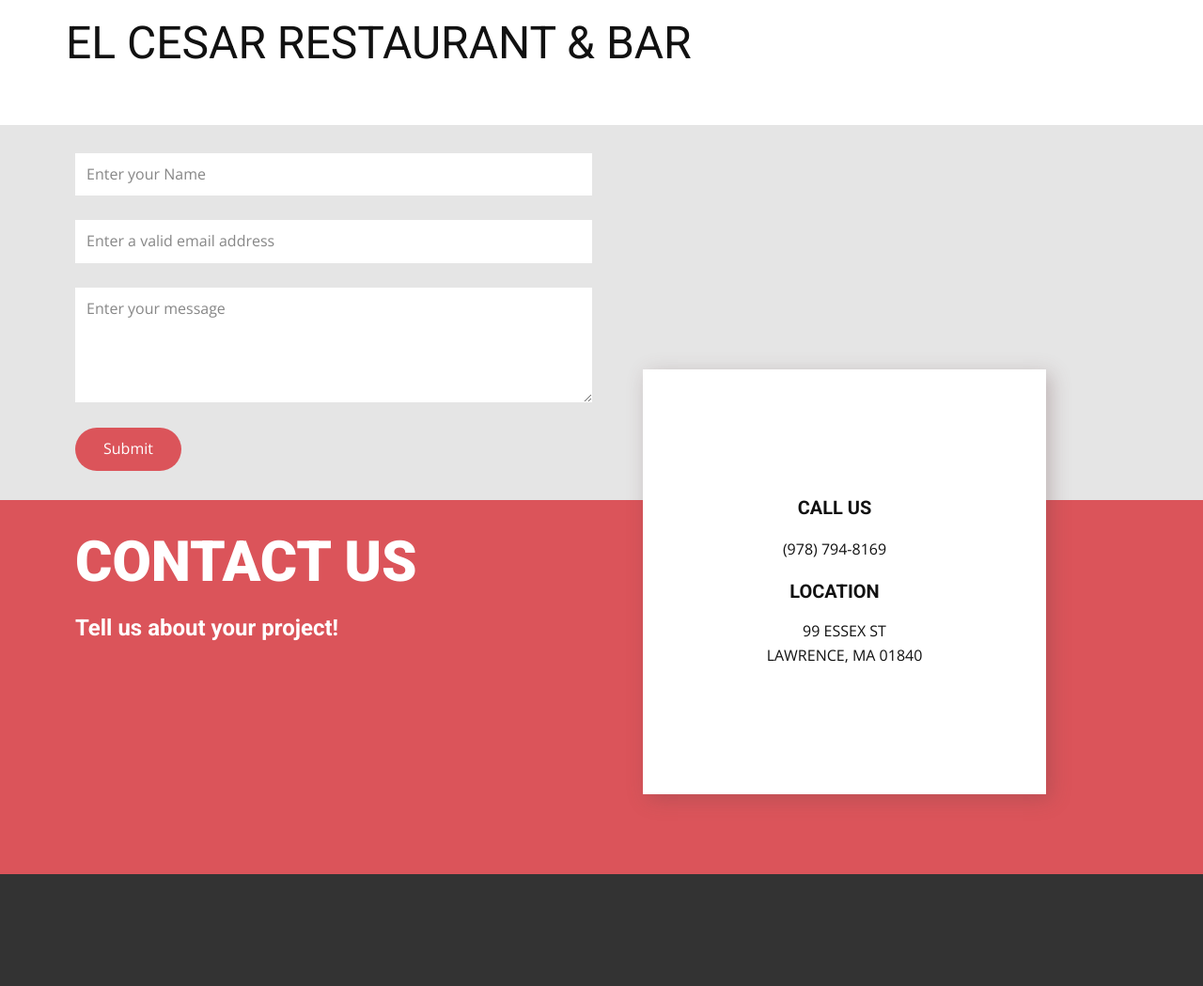
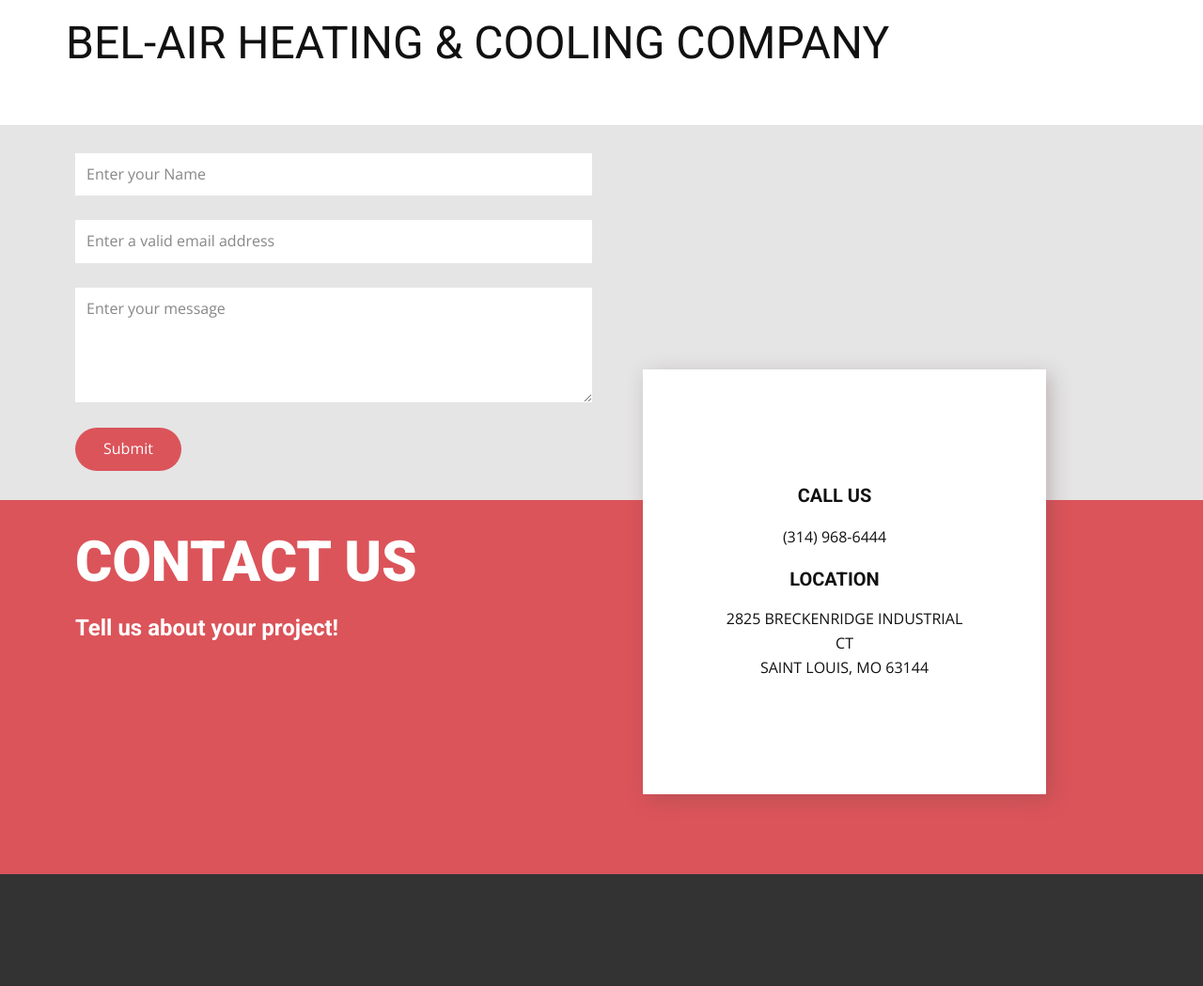
Before and after one commit to runacode/bel, a PHP site: page / in a window 1280 px wide. Shown: the top 1049 px of the page at 94% size. Run offline with PHP 8.4, Linux system fonts and the light colour scheme.

Commit message:
Update index.php

```diff
--- a/index.php
+++ b/index.php
@@ -1,7 +1,7 @@
-<?php $company = "EL CESAR RESTAURANT & BAR";
-$phone = "(978) 794-8169";
-	$address1 = "99 ESSEX ST";
-	$address2 = "LAWRENCE, MA 01840";
+<?php $company = "BEL-AIR HEATING & COOLING COMPANY";
+$phone = "(314) 968-6444";
+	$address1 = "2825 BRECKENRIDGE INDUSTRIAL CT";
+	$address2 = "SAINT LOUIS, MO 63144";
 ?>
 <!DOCTYPE html>
 <html style="font-size: 16px;">
```
